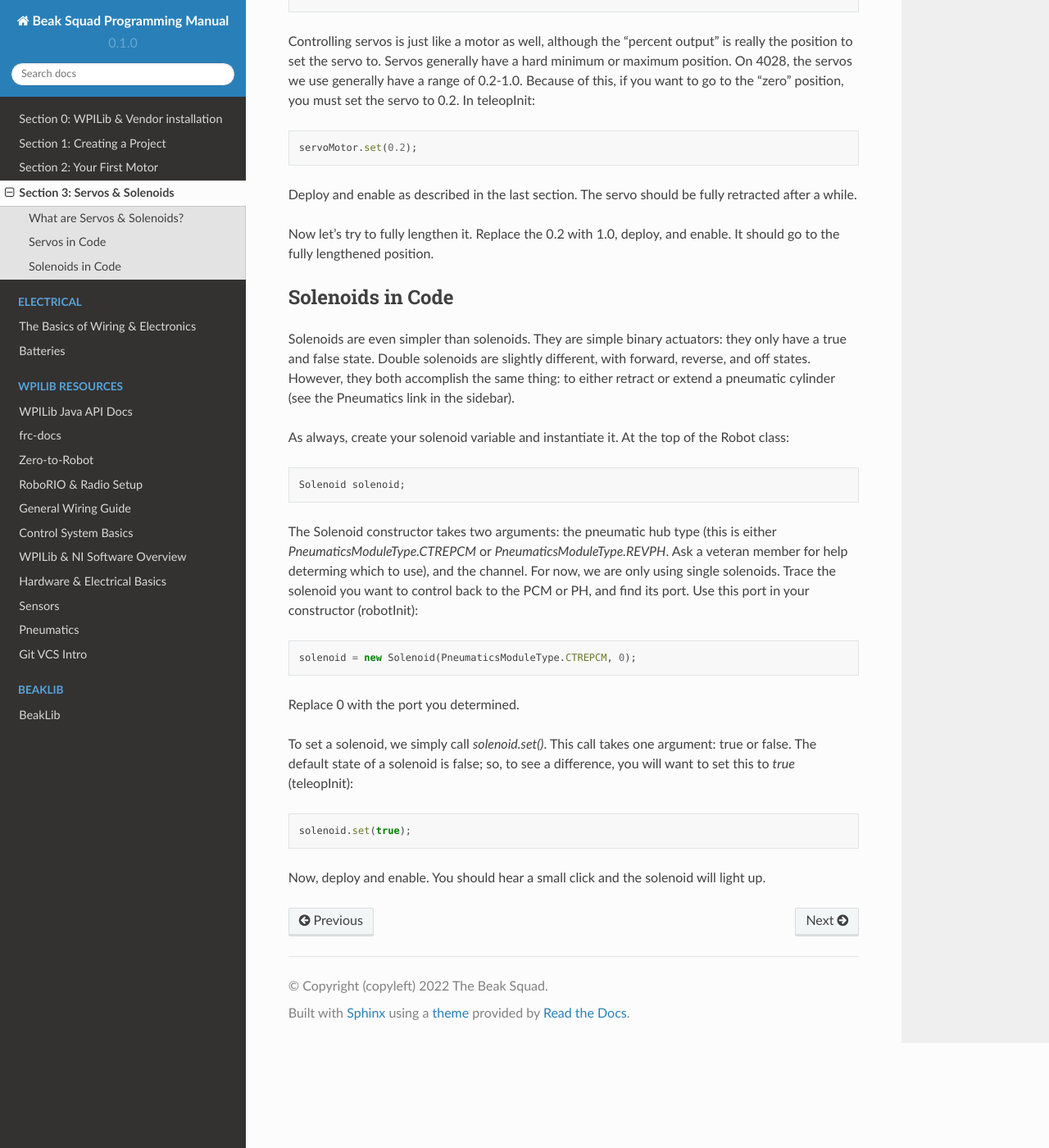
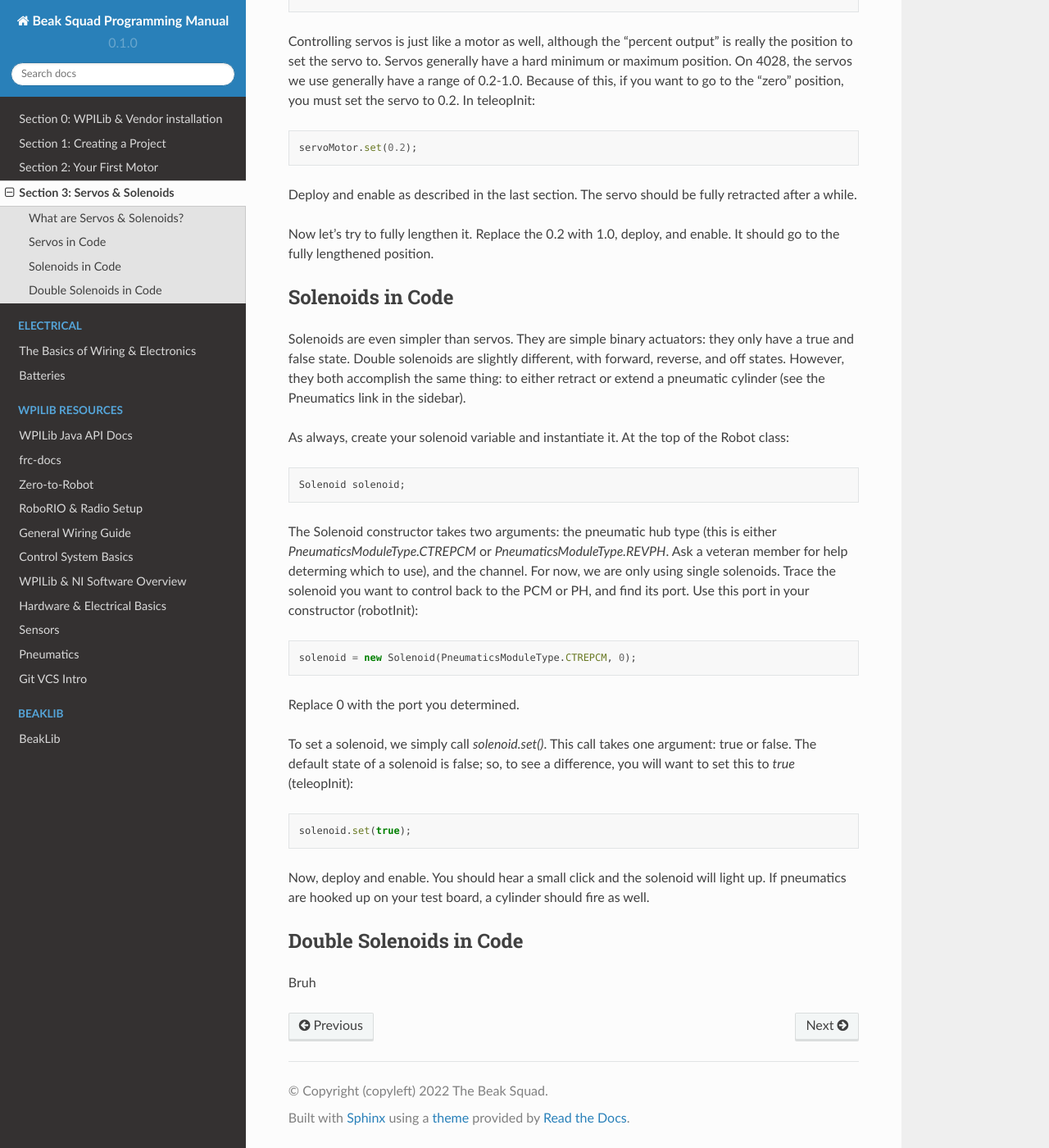
Before and after one commit to Team4028/beakdocs, a Sphinx documentation site: the page built from docs/source/sect3.rst, in a window 1280 px wide and 1400 px high, scrolled down 774 px. Shown: the whole window at 82% size. Built offline with Sphinx 7.4.7 and the Read the Docs theme 2.0.0, drawn with Linux system fonts in a browser that asks for light colours.

Commit message:
bruh
Signed-off-by: swirl <swurl@swurl.xyz>

```diff
--- a/docs/source/sect3.rst
+++ b/docs/source/sect3.rst
@@ -51,7 +51,7 @@ lengthened position.
 Solenoids in Code
 ------------------
 
-Solenoids are even simpler than solenoids. They are simple binary actuators: they only have a true and false state.
+Solenoids are even simpler than servos. They are simple binary actuators: they only have a true and false state.
 Double solenoids are slightly different, with forward, reverse, and off states. However, they both accomplish the same
 thing: to either retract or extend a pneumatic cylinder (see the Pneumatics link in the sidebar).
 
@@ -80,4 +80,12 @@ The default state of a solenoid is false; so, to see a difference, you will want
 
     solenoid.set(true);
 
-Now, deploy and enable. You should hear a small click and the solenoid will light up.
+Now, deploy and enable. You should hear a small click and the solenoid will light up. If pneumatics are hooked up
+on your test board, a cylinder should fire as well.
+
+.. _doublesolenoidcode:
+
+Double Solenoids in Code
+-------------------------
+
+Bruh
```
Also changed, not shown: README.rst (+27 -6 lines).
